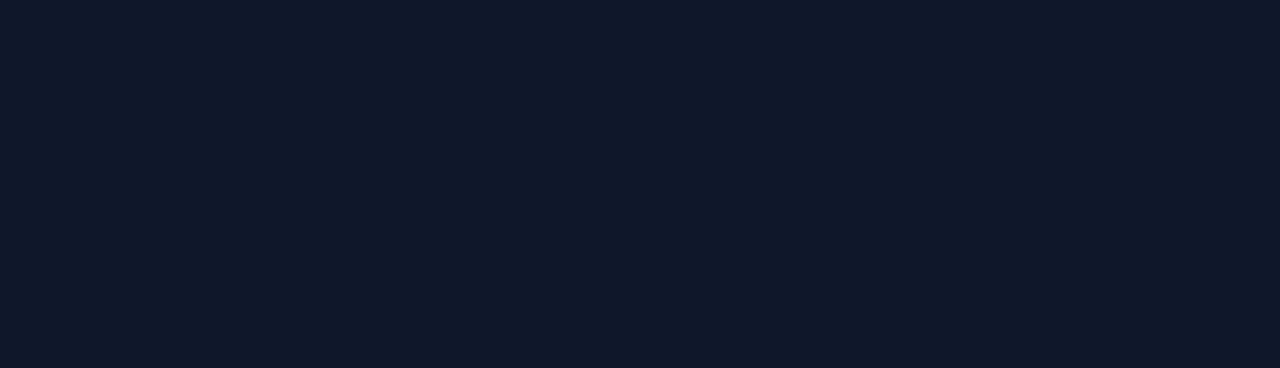
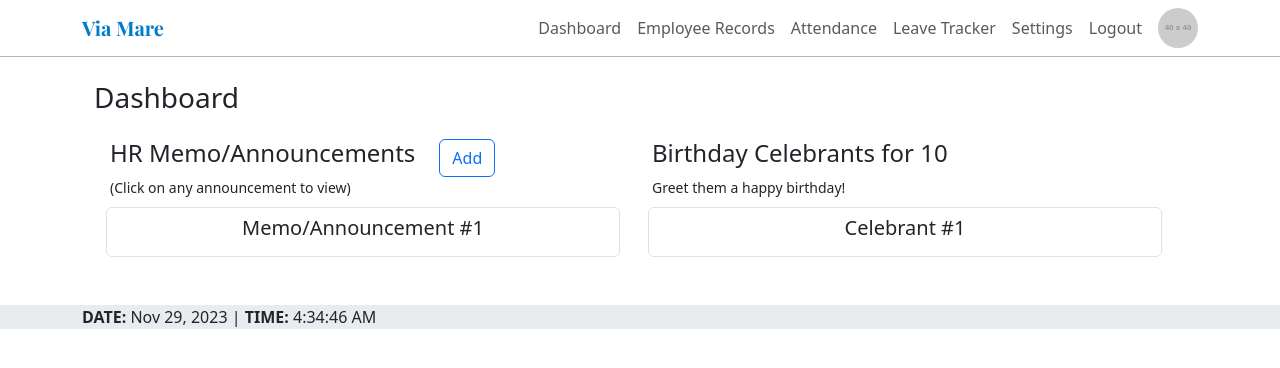
Before and after one commit to HeroreH29/hris-proj, a React (Create React App) app in the folder FRONTEND/vm_hris/: page /dashboard in a window 1280 px wide. Shown: the top 368 px of the page. Built offline with nearby package versions, Linux system fonts and the light colour scheme.

Commit message:
initialization for dashboard page

```diff
--- a/FRONTEND/vm_hris/package.json
+++ b/FRONTEND/vm_hris/package.json
@@ -9,10 +9,13 @@
     "@testing-library/jest-dom": "^5.17.0",
     "@testing-library/react": "^13.4.0",
     "@testing-library/user-event": "^13.5.0",
+    "bootstrap": "^5.3.2",
     "react": "^18.2.0",
+    "react-bootstrap": "^2.9.1",
     "react-dom": "^18.2.0",
     "react-router-dom": "^6.20.0",
     "react-scripts": "5.0.1",
+    "react-toastify": "^9.1.3",
     "web-vitals": "^2.1.4"
   },
   "scripts": {
--- a/FRONTEND/vm_hris/src/App.js
+++ b/FRONTEND/vm_hris/src/App.js
@@ -14,7 +14,7 @@ function App() {
         <Route index element={<Public />} />
         <Route path="login" element={<Login />} />
 
-        <Route path="dash" element={<DashLayout />}>
+        <Route path="dashboard" element={<DashLayout />}>
           <Route index element={<Welcome />} />
           <Route path="announcements">
             <Route index element={<AnnouncementList />} />
--- a/FRONTEND/vm_hris/src/components/DashFooter.js
+++ b/FRONTEND/vm_hris/src/components/DashFooter.js
@@ -1,34 +1,40 @@
-import React from "react";
-import { FontAwesomeIcon } from "@fortawesome/react-fontawesome";
-import { faHouse } from "@fortawesome/free-solid-svg-icons";
-import { useNavigate, useLocation } from "react-router-dom";
-import { icon } from "@fortawesome/fontawesome-svg-core";
+import React, { useState, useEffect } from "react";
 
 const DashFooter = () => {
-  const navigate = useNavigate();
-  const { pathname } = useLocation();
+  const date = new Date();
+  const [currentTime, setCurrentTime] = useState(new Date());
 
-  const onGoHomeClicked = () => navigate("/dash");
+  /* Extract month, day, and year */
+  const day = date.getDate();
+  const month = date.toLocaleString("default", { month: "short" });
+  const year = date.getFullYear();
 
-  let goHomeButton = null;
-  if (pathname !== "/dash") {
-    goHomeButton = (
-      <button
-        className="dash-footer__button icon button"
-        title="Home"
-        onClick={onGoHomeClicked}
-      >
-        <FontAwesomeIcon icon={faHouse} />
-      </button>
-    );
-  }
-  const content = (
-    <footer className="dash-footer">
-      <p>Current user:</p>
-      <p>Status:</p>
-    </footer>
+  useEffect(() => {
+    const interval = setInterval(() => {
+      setCurrentTime(new Date());
+    }, 1000); // Update every second
+
+    return () => clearInterval(interval); // Clean up the interval on unmount
+  }, []);
+
+  /* Extract hours, minutes, and seconds */
+  const hours = String(currentTime.getHours()).padStart(2, "0");
+  const minutes = String(currentTime.getMinutes()).padStart(2, "0");
+  const seconds = String(currentTime.getSeconds()).padStart(2, "0");
+  const ampm = hours >= 12 ? "PM" : "AM";
+  const twelveHourFormat = hours % 12 || 12;
+
+  return (
+    <div className="fixed-sm-bottom">
+      <footer className="footer bg-body-secondary">
+        <div className="container">
+          <strong>DATE:</strong> {`${month} ${day}, ${year}`} |
+          <strong> TIME:</strong>
+          {` ${twelveHourFormat}:${minutes}:${seconds}`} {ampm}
+        </div>
+      </footer>
+    </div>
   );
-  return content;
 };
 
 export default DashFooter;
--- a/FRONTEND/vm_hris/src/components/DashHeader.js
+++ b/FRONTEND/vm_hris/src/components/DashHeader.js
@@ -1,15 +1,78 @@
-import React from "react";
+import React, { useState } from "react";
 import { Link } from "react-router-dom";
 
 const DashHeader = () => {
+  const [imageData, setImageData] = useState("https://placehold.jp/40x40.png");
   return (
-    <header className="dash-header">
-      <div className="dash-header__container">
-        <Link to="/dash">
-          <h1 className="dash-header__title">VM HRIS</h1>
-        </Link>
-        <nav className="dash-header__nav">{/* add nav buttons later */}</nav>
-      </div>
+    <header>
+      <nav className="navbar navbar-expand-lg border-bottom border-dark-subtle">
+        <div className="container">
+          <a href="/" className="navbar-brand" id="logo">
+            Via Mare
+          </a>
+          <button
+            className="navbar-toggler"
+            type="button"
+            data-bs-toggle="collapse"
+            data-bs-target="#headerNavbarDropdown"
+            aria-controls="headerNavbarDropdown"
+            aria-expanded="false"
+            aria-label="Toggle navigation"
+          >
+            <span className="navbar-toggler-icon"></span>
+          </button>
+          <div
+            className="collapse navbar-collapse justify-content-end"
+            id="headerNavbarDropdown"
+          >
+            <ul className="navbar-nav ml-auto">
+              <Link to="/dash" className="nav-link">
+                Dashboard
+              </Link>
+
+              <li className="nav-item">
+                <a className="nav-link" href="/erecords">
+                  Employee Records
+                </a>
+              </li>
+              <li className="nav-item">
+                <a className="nav-link" href="/attendance">
+                  Attendance
+                </a>
+              </li>
+              <li className="nav-item">
+                <a className="nav-link" href="/leaveTracker">
+                  Leave Tracker
+                </a>
+              </li>
+              <li className="nav-item">
+                <a className="nav-link" href="/settings">
+                  Settings
+                </a>
+              </li>
+              <li className="nav-item">
+                <a
+                  className="nav-link"
+                  href="/login"
+                  /* onClick={() => userLogOut()} */
+                >
+                  Logout
+                </a>
+              </li>
+              <li className="nav-item ms-2">
+                <img
+                  src={
+                    !imageData ? "https://placehold.jp/40x40.png" : imageData
+                  }
+                  alt="avatar-img"
+                  className="rounded-circle"
+                  id="employeePicHeader"
+                />
+              </li>
+            </ul>
+          </div>
+        </div>
+      </nav>
     </header>
   );
 };
--- a/FRONTEND/vm_hris/src/features/auth/Welcome.js
+++ b/FRONTEND/vm_hris/src/features/auth/Welcome.js
@@ -1,24 +1,71 @@
 import React from "react";
 import { Link } from "react-router-dom";
+import { Container, Row, Col, Button, ListGroup } from "react-bootstrap";
 
 const Welcome = () => {
   const date = new Date();
-  const today = new Intl.DateTimeFormat("en-US", {
-    dateStyle: "full",
-    timeStyle: "long",
-  }).format(date);
+  const currentMonth = date.getMonth();
 
   const content = (
-    <section className="welcome">
-      <p>{today}</p>
-      <h1>Welcome!</h1>
-      <p>
+    <Container className="p-4">
+      <h3>Dashboard</h3>
+      <Row className="p-3">
+        {/* Announcements */}
+        <Col>
+          <Row>
+            <Col md={"auto"}>
+              <h4>HR Memo/Announcements</h4>
+              <small>{`(Click on any announcement to view)`}</small>
+            </Col>
+            <Col>
+              <Button
+                variant="outline-primary"
+                type="button"
+                /* onClick={() => navigate("/addAnnouncement")} */
+              >
+                Add
+              </Button>
+            </Col>
+          </Row>
+          <Row className="p-2">
+            <ListGroup>
+              <ListGroup.Item
+                className="d-flex justify-content-center"
+                action
+                onClick={() => console.log("first")}
+              >
+                <h5>Memo/Announcement #1</h5>
+              </ListGroup.Item>
+            </ListGroup>
+          </Row>
+        </Col>
+        <Col>
+          <Row>
+            <Col md={"auto"}>
+              <h4>Birthday Celebrants for {currentMonth}</h4>
+              <small>{`Greet them a happy birthday!`}</small>
+            </Col>
+          </Row>
+          <Row className="p-2">
+            <ListGroup>
+              <ListGroup.Item
+                className="d-flex justify-content-center"
+                action
+                onClick={() => console.log("first")}
+              >
+                <h5>Celebrant #1</h5>
+              </ListGroup.Item>
+            </ListGroup>
+          </Row>
+        </Col>
+      </Row>
+      {/* <p>
         <Link to="/dash/announcements">View announcements</Link>
       </p>
       <p>
         <Link to="/dash/users">View user settings</Link>
-      </p>
-    </section>
+      </p> */}
+    </Container>
   );
 
   return content;
--- a/FRONTEND/vm_hris/src/index.css
+++ b/FRONTEND/vm_hris/src/index.css
@@ -1,179 +1,33 @@
-@import url('https://fonts.googleapis.com/css2?family=Nunito&display=swap');
-
-* {
+body {
   margin: 0;
-  padding: 0;
-  box-sizing: border-box;
+  font-family: -apple-system, BlinkMacSystemFont, 'Segoe UI', 'Roboto', 'Oxygen',
+    'Ubuntu', 'Cantarell', 'Fira Sans', 'Droid Sans', 'Helvetica Neue',
+    sans-serif;
+  -webkit-font-smoothing: antialiased;
+  -moz-osx-font-smoothing: grayscale;
 }
 
-/* || VARIABLES */
-
-:root {
-  /* COLORS */
-  --BGCOLOR: #0F172A;
-  --BORDER-COLOR: #FFF;
-  --COLOR: #FFF;
-  --ERROR: firebrick;
-  --INACTIVE: lightgray;
-  --LINK-COLOR: whitesmoke;
-  --LINK-HOVER: rgba(245, 245, 245, 0.9);
-  --NOTE-BGCOLOR: hsla(240, 64%, 27%, 0.65);
-  --STATUS-COMPLETE: limegreen;
-  --STATUS-OPEN: firebrick;
-  --TABLE-BGCOLOR: #FFF;
-  --TABLE-COLOR: #000;
+code {
+  font-family: source-code-pro, Menlo, Monaco, Consolas, 'Courier New',
+    monospace;
 }
 
-/* || UTILITY CLASSES */
-.errmsg {
-  display: inline-block;
-  background-color: var(--TABLE-BGCOLOR);
-  color: var(--ERROR);
-  padding: 0.25em;
-  margin-bottom: 0.5em;
+@font-face {
+  font-family: Playfair Display-Bold;
+  src: url(PlayfairDisplay-Bold.ttf);
 }
 
-.nowrap {
-  white-space: nowrap;
+#logo {
+  font-family: Playfair Display-Bold;
+  color: #007CC8;
 }
 
-.icon-button {
-  width: 48px;
-  height: 48px;
-  font-size: 2.5rem;
-  background-color: transparent;
-  border: none;
-  color: var(--COLOR);
-  display: grid;
-  place-content: center;
+#employeePic {
+width: 200px;
+height: 200px;
 }
 
-.icon-button:hover,
-.icon-button:focus-visible {
-  transform: scale(1.2);
+#employeePicHeader {
+  width: 40px;
+  height: 40px;
 }
-
-.icon-button[disabled] {
-  visibility: hidden;
-}
-
-/* || GENERAL STYLES */
-
-body {
-  font-family: 'Nunito', sans-serif;
-  min-height: 100vh;
-  background-color: var(--BGCOLOR);
-  color: var(--COLOR);
-  /* background-image: url('./img/background.jpg'); */
-  background-size: cover;
-  background-position: top right;
-  background-blend-mode: multiply;
-}
-
-input,
-button,
-textarea,
-select {
-  font: inherit;
-}
-
-#root {
-  /* React root div */
-  min-height: 100vh;
-  display: flex;
-  flex-flow: column nowrap;
-}
-
-a {
-  text-decoration: none;
-}
-
-a,
-a:visited {
-  color: var(--LINK-COLOR);
-}
-
-a:hover,
-a:focus-visible {
-  color: var(--LINK-HOVER);
-}
-
-/* || PAGES */
-
-.public,
-.welcome {
-  display: flex;
-  flex-direction: column;
-  gap: 1rem;
-}
-
-.public {
-  padding: 1em;
-  flex-grow: 1;
-}
-
-.public__main,
-.login {
-  flex-grow: 1;
-  border-top: 2px solid var(--BORDER-COLOR);
-  border-bottom: 2px solid var(--BORDER-COLOR);
-  padding: 1em 0;
-}
-
-.public__addr {
-  margin-top: 1em;
-}
-
-.welcome a::before {
-  content: "➜ "
-}
-
-/* || DASH HEADER, CONTAINER & FOOTER */
-
-.dash-header {
-  position: sticky;
-  top: 0;
-  z-index: 1;
-  background-color: var(--BGCOLOR);
-  padding: 0 0.5em;
-  border-bottom: 1px solid var(--BORDER-COLOR);
-}
-
-.dash-header__container {
-  display: flex;
-  flex-flow: row nowrap;
-  justify-content: space-between;
-  align-items: center;
-}
-
-.dash-header__nav {
-  display: flex;
-  flex-flow: row nowrap;
-  justify-content: flex-end;
-  gap: 0.5em;
-}
-
-.dash-container {
-  padding: 0.75em 0.5em 0.5em;
-  flex-grow: 1;
-}
-
-.dash-footer {
-  font-size: 1rem;
-  position: sticky;
-  bottom: 0;
-  z-index: 1;
-  background-color: var(--BGCOLOR);
-  padding: 0.5em;
-  border-top: 1px solid var(--BORDER-COLOR);
-  display: flex;
-  flex-flow: row nowrap;
-  justify-content: flex-start;
-  gap: 1em;
-}
-
-.dash-footer__button {
-  font-size: 1rem;
-  width: auto;
-  height: auto;
-}
--- a/FRONTEND/vm_hris/src/index.js
+++ b/FRONTEND/vm_hris/src/index.js
@@ -3,6 +3,9 @@ import ReactDOM from "react-dom/client";
 import "./index.css";
 import App from "./App";
 import { BrowserRouter, Routes, Route } from "react-router-dom";
+import "bootstrap/dist/css/bootstrap.min.css";
+import "bootstrap/dist/js/bootstrap.bundle.min";
+import "react-toastify/dist/ReactToastify.css";
 
 const root = ReactDOM.createRoot(document.getElementById("root"));
 root.render(
```
Also changed, not shown: FRONTEND/vm_hris/src/features/auth/Login.js (+54 -1 lines), FRONTEND/vm_hris/src/PlayfairDisplay-Bold.ttf (added), 1 other file (tests, documents, lock files or other folders).
